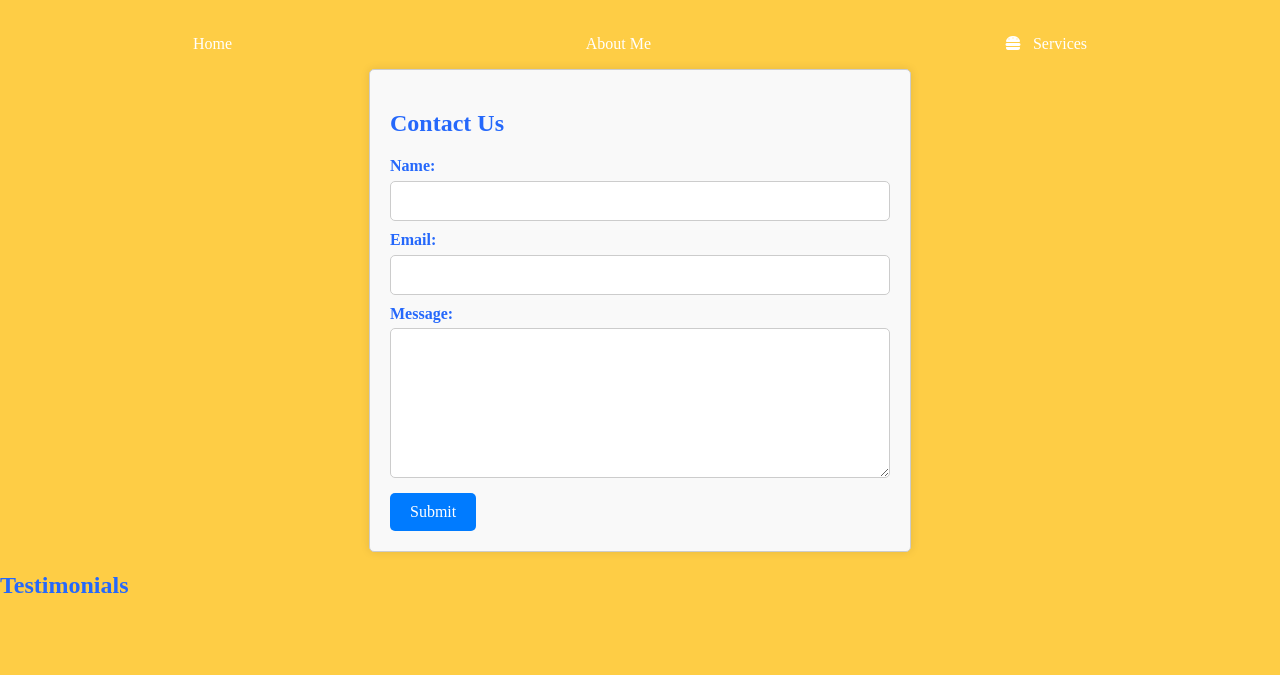
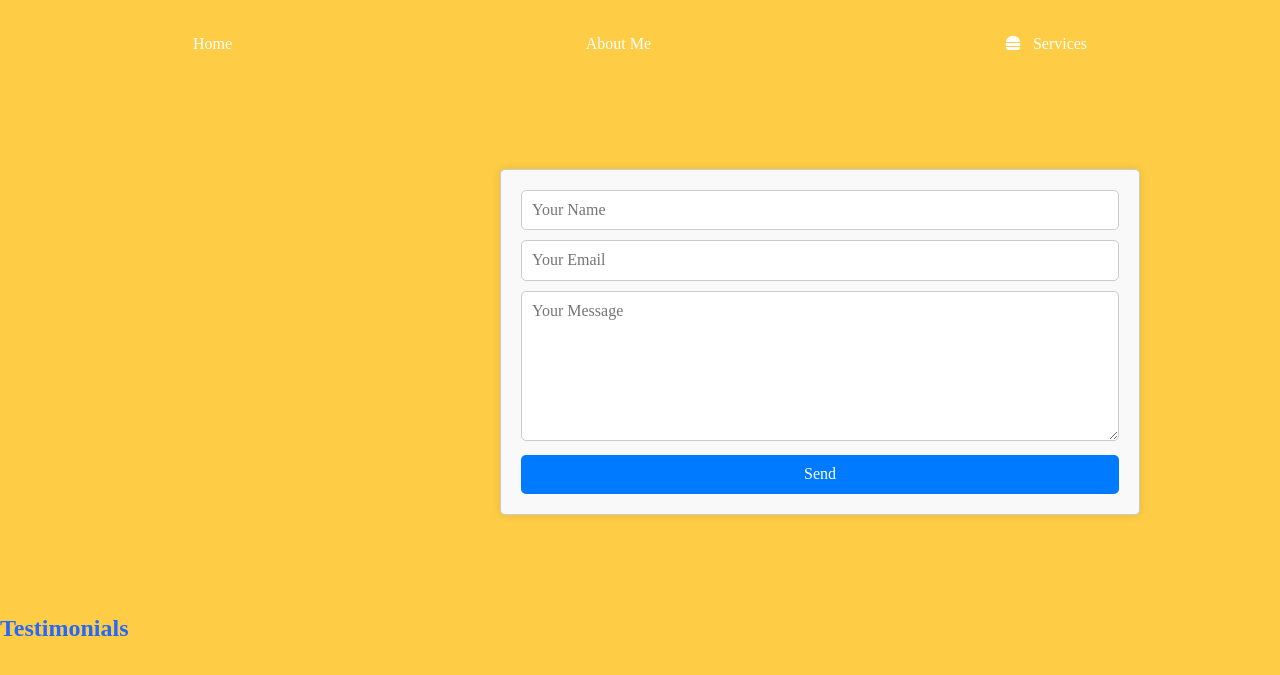
Before and after one commit to abduljseph/MyProjects, a website: page CRCweb/contact.html in a window 1280 px wide. Shown: the part 61-736 px from the top of the page. Drawn offline with Linux system fonts and the light colour scheme.

Commit message:
Commentted out the orginal contact form trying a different one with styling

```diff
--- a/CRCweb/CRCweb.style.css
+++ b/CRCweb/CRCweb.style.css
@@ -113,6 +113,7 @@ nav {
     }
 
     body {
+        margin: auto;
 
       background-color: #fecd45;
       color: #2568fb;
@@ -159,9 +160,11 @@ nav i {
 }
 
 .contact-form {
-  max-width: 500px;
-  margin: 0 auto;
+  width: 50%;
+  max-width:500%;
+  margin: 100px 500px;
   padding: 20px;
+  box-sizing: border-box;
   border: 1px solid #ccc;
   border-radius: 5px;
   background-color: #f9f9f9;
@@ -191,7 +194,9 @@ nav i {
 }
 
 .contact-form button {
-  padding: 10px 20px;
+  /* adding width 100% */
+  width: 100%;
+  padding: 10px;
   background-color: #007bff;
   border: none;
   border-radius: 5px;
--- a/CRCweb/contact.html
+++ b/CRCweb/contact.html
@@ -45,7 +45,7 @@
 
 <body>
 
-  <div class="contact-form">
+  <!-- <div class="contact-form">
     <h2>Contact Us</h2>
     <form action="submit_contact_form.php" method="post">
       <label for="name">Name:</label>
@@ -59,7 +59,13 @@
 
       <button type="submit">Submit</button>
     </form>
-  </div>
+  </div> -->
+  <form class="contact-form">
+    <input type="text" name="name" placeholder="Your Name" required>
+    <input type="email" name="email" placeholder="Your Email" required>
+    <textarea name="message" placeholder="Your Message" required></textarea>
+    <button type="submit">Send</button>
+</form>
 
   <article>
     <h2>Testimonials</h2>
```
